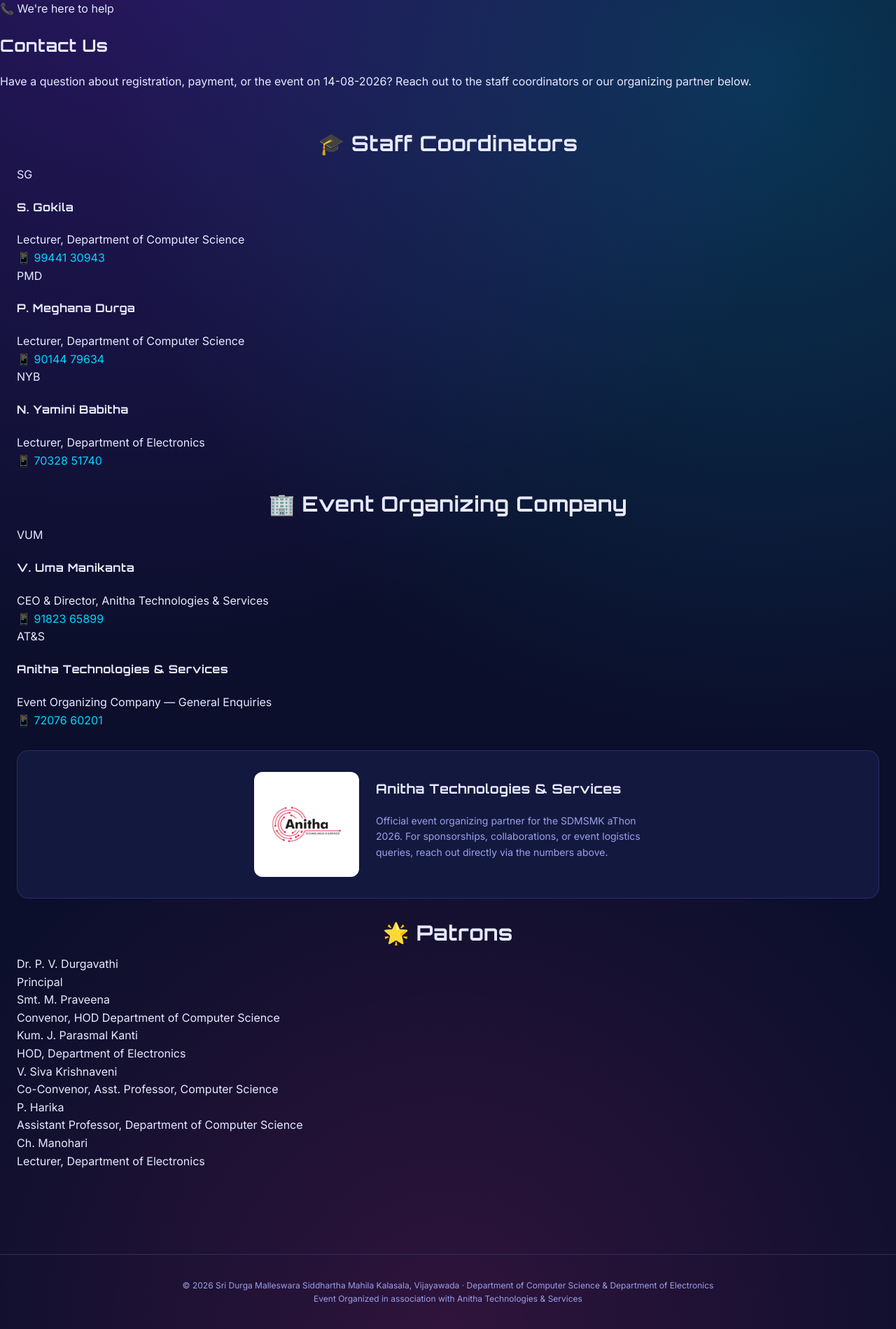
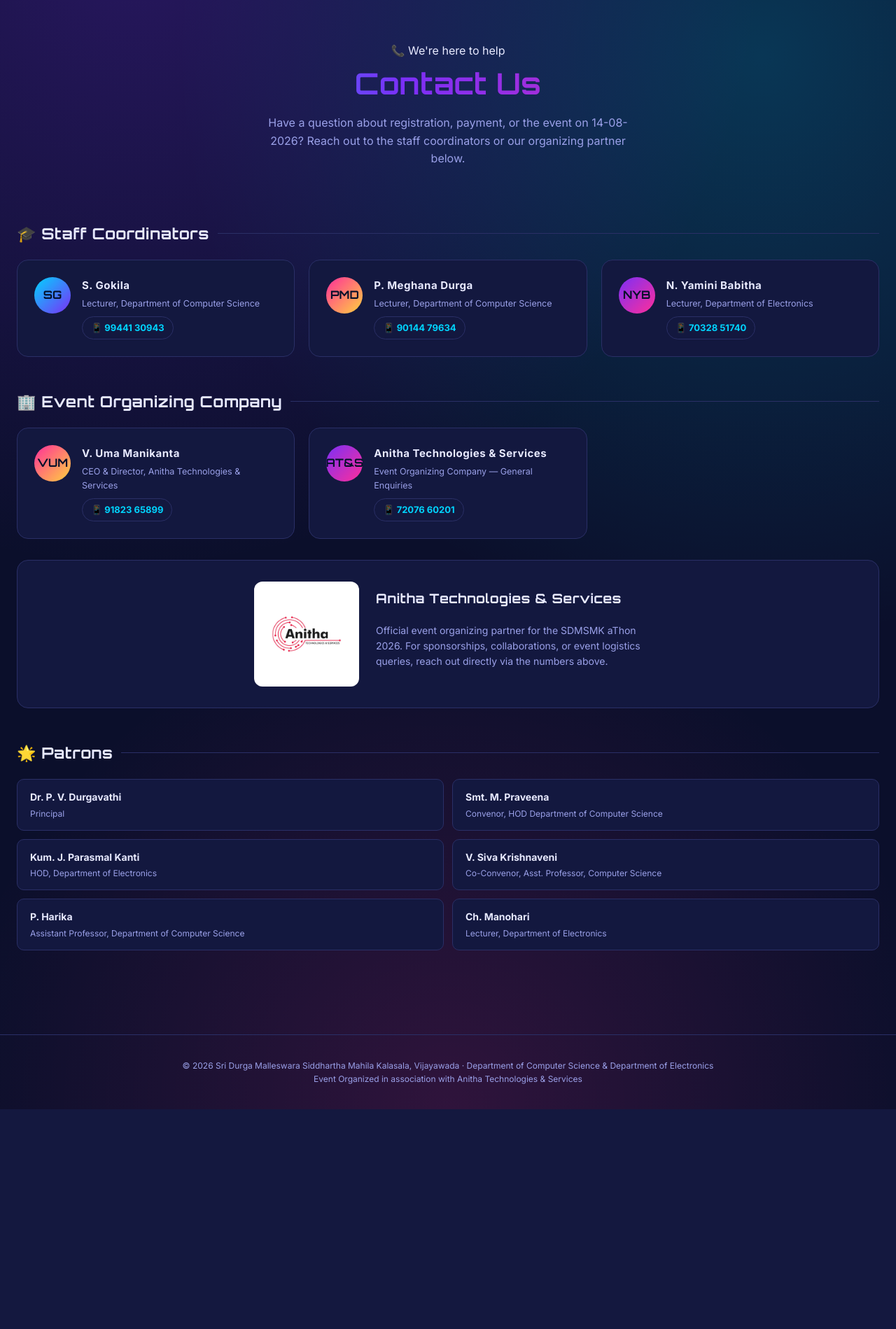
Before and after one commit to ANITHATECH/sdmsmk-ideathon, a Flask app: page /contact in a window 1280 px wide. Shown: the part 87-1986 px from the top of the page at 70% size. After the commit the page ends 1672 px from the top, so only its background shows below. Run offline with Flask 3, Linux system fonts and the light colour scheme.

Commit message:
style.css

```diff
--- a/static/css/style.css
+++ b/static/css/style.css
@@ -308,3 +308,61 @@
 }
 
 .inline-form{ display:inline; }
+
+/* ---------------- Contact page ---------------- */
+.contact-hero{
+  text-align:center;
+  padding:60px 24px 20px;
+}
+.contact-hero h1{
+  font-size:42px; margin:0 0 10px;
+  background:linear-gradient(90deg,var(--cyan),var(--violet) 45%,var(--magenta));
+  -webkit-background-clip:text; background-clip:text; color:transparent;
+}
+.contact-hero p{ color:var(--muted); max-width:560px; margin:0 auto; }
+
+.contact-grid{ display:grid; grid-template-columns:repeat(3,1fr); gap:20px; }
+@media(max-width:900px){ .contact-grid{ grid-template-columns:1fr; } }
+
+.contact-card{
+  background:var(--panel);
+  border:1px solid var(--border);
+  border-radius:var(--radius);
+  padding:24px;
+  display:flex;
+  gap:16px;
+  align-items:flex-start;
+}
+.avatar-circle{
+  width:52px; height:52px; min-width:52px;
+  border-radius:50%;
+  display:flex; align-items:center; justify-content:center;
+  font-family:'Orbitron'; font-weight:700; font-size:16px;
+  color:#04102a;
+}
+.avatar-circle.c1{ background:linear-gradient(135deg,var(--cyan),var(--violet)); }
+.avatar-circle.c2{ background:linear-gradient(135deg,var(--magenta),var(--amber)); }
+.avatar-circle.c3{ background:linear-gradient(135deg,var(--violet),var(--magenta)); }
+.avatar-circle.c4{ background:linear-gradient(135deg,var(--amber),var(--green)); }
+
+.contact-info h4{ margin:0 0 4px; font-size:15px; color:var(--text); font-family:'Inter'; font-weight:700; }
+.contact-info .role{ color:var(--muted); font-size:12.5px; margin-bottom:8px; }
+.contact-info .phone-link{
+  display:inline-flex; align-items:center; gap:6px;
+  font-size:13px; font-weight:700; color:var(--cyan);
+  border:1px solid var(--border); padding:5px 12px; border-radius:999px;
+}
+.contact-info .phone-link:hover{ border-color:var(--cyan); box-shadow:0 0 12px rgba(0,212,255,.3); }
+
+.section-title-row{ display:flex; align-items:center; gap:12px; margin:46px 0 20px; }
+.section-title-row h2{ margin:0; font-size:22px; text-align:left; }
+.section-title-row .line{ flex:1; height:1px; background:var(--border); }
+
+.patron-list{ display:grid; grid-template-columns:repeat(2,1fr); gap:12px; }
+@media(max-width:700px){ .patron-list{ grid-template-columns:1fr; } }
+.patron-item{
+  background:var(--panel); border:1px solid var(--border); border-radius:var(--radius-sm);
+  padding:14px 18px;
+}
+.patron-item .name{ color:var(--text); font-weight:700; font-size:14px; }
+.patron-item .role{ color:var(--muted); font-size:12px; margin-top:2px; }
```
